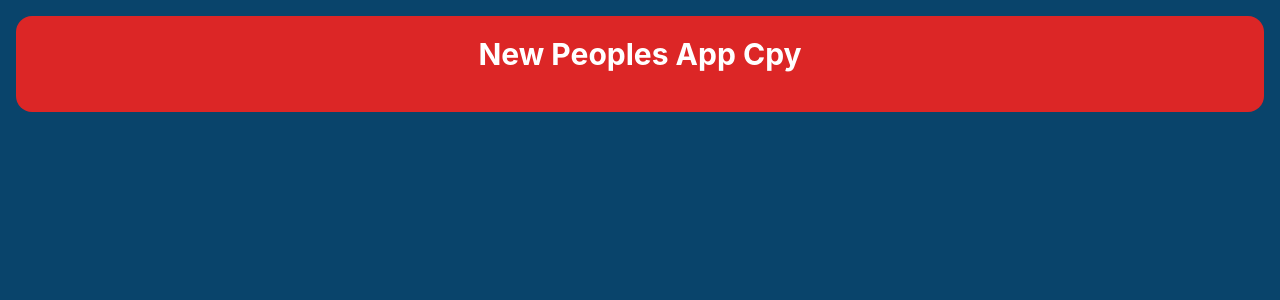
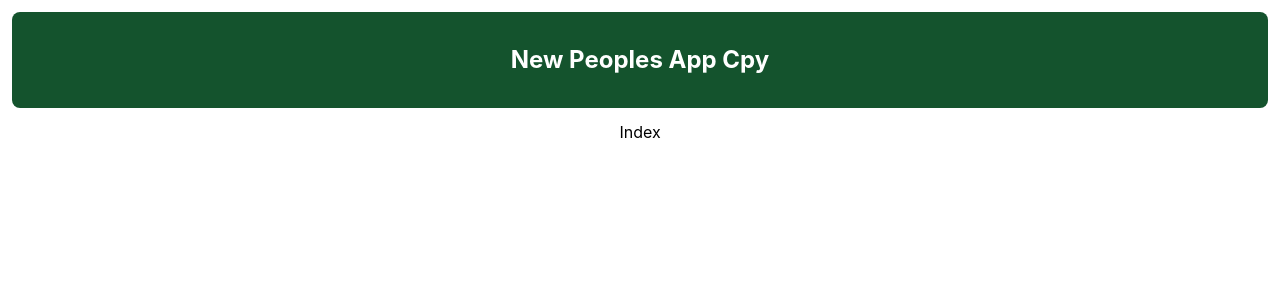
Before and after one commit to sabby74/NewPeoplesAppCpy-frontend, a React (Create React App) app: page / in a window 1280 px wide. Shown: the top 300 px of the page. Built offline with nearby package versions, Linux system fonts and the light colour scheme.

Commit message:
new compnents and pages

```diff
--- a/src/App.css
+++ b/src/App.css
@@ -1,5 +1,6 @@
 .App {
   text-align: center;
+
 }
 
 .App-logo {
--- a/src/App.js
+++ b/src/App.js
@@ -1,11 +1,13 @@
+import { Outlet } from 'react-router-dom';
 import './App.css';
+import Header from './components/Header';
 
 function App() {
   return (
-    <div className="bg-red-600 flex justify-center h-24 m-4 p-5 rounded-2xl">
-    <h1 className="text-3xl font-bold text-white ">
-    New Peoples App Cpy
-  </h1>
+    <div className="App">
+
+  <Header />
+  <Outlet />
   </div>
   );
 }
--- /dev/null
+++ b/src/components/Header.jsx
@@ -0,0 +1,14 @@
+import React from 'react'
+import { Link } from 'react-router-dom'
+
+const Header = () => {
+  return (
+    <nav className='flex items-center justify-center bg-green-900 h-24 m-3 p-3 rounded-lg text-white text-2xl font-bold '>
+    <Link to="/">
+      <div>New Peoples App Cpy</div>
+    </Link>
+  </nav>
+  )
+}
+
+export default Header
--- a/src/index.css
+++ b/src/index.css
@@ -5,7 +5,6 @@ body {
     sans-serif;
   -webkit-font-smoothing: antialiased;
   -moz-osx-font-smoothing: grayscale;
-  background-color: #09446b;
 }
 
 code {
--- /dev/null
+++ b/src/pages/Index.jsx
@@ -0,0 +1,12 @@
+import React from 'react'
+
+const Index = () => {
+  return (
+    <div>
+        <h1>Index</h1>
+
+        </div>
+  )
+}
+
+export default Index
--- /dev/null
+++ b/src/pages/Show.jsx
@@ -0,0 +1,9 @@
+import React from 'react'
+
+const Show = () => {
+  return (
+    <div>Show</div>
+  )
+}
+
+export default Show
--- a/src/router.js
+++ b/src/router.js
@@ -1,14 +1,22 @@
 import {
-  createBrowserRouter,
-  createRoutesFromElements,
-  Route,
-} from "react-router-dom";
-import  App  from "./App";
+    createBrowserRouter,
+    createRoutesFromElements,
+    Route,
+  } from "react-router-dom"
+  import App from "./App"
+  import Index from "./pages/Index"
+  import Show from "./pages/Show"
 
-const router = createBrowserRouter(
-  createRoutesFromElements(
-  <Route path="/" element={<App />}></Route>
+  const router = createBrowserRouter(
+    createRoutesFromElements(
+      <Route path="/" element={<App />}>
+        <Route path="" element={<Index />} />
+        <Route path=":id" element={<Show />} />
+        <Route path="create" />
+        <Route path="update/:id" />
+        <Route path="delete/:id" />
+      </Route>
+    )
   )
-);
 
-export default router;
+  export default router
```
